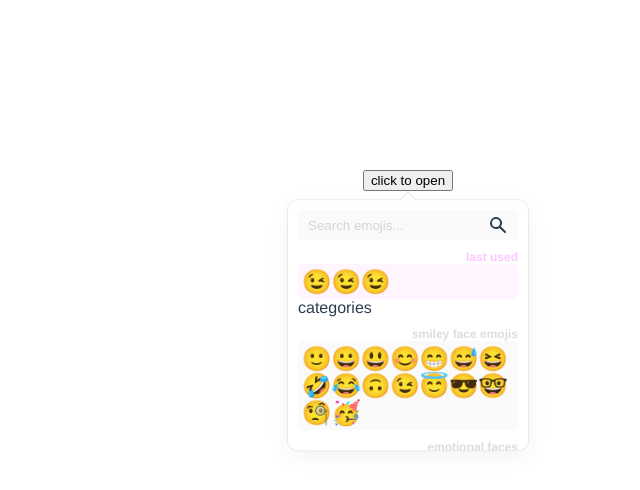
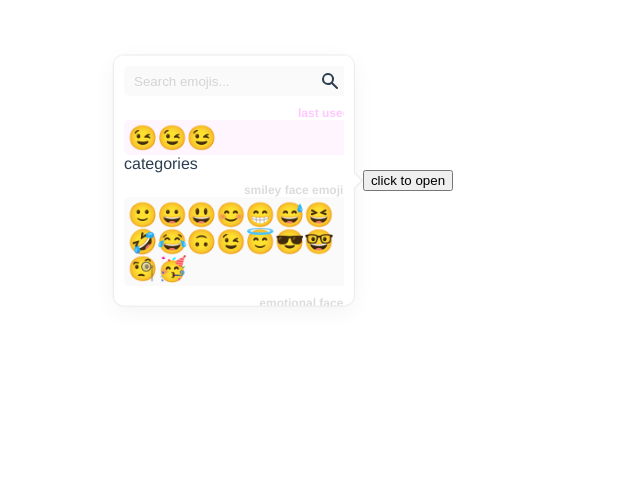
Before and after one commit to davidhavlin/vue-3-emoji-picker, a Vue app: page / in a window 1280 px wide. Shown: the part 228-718 px from the top of the page, without its empty margins (232-872 px from the left). Built offline with nearby package versions, Linux system fonts and the light colour scheme.

Commit message:
work on positioning

```diff
--- a/src/components/EmojiPicker/EmojiPicker.vue
+++ b/src/components/EmojiPicker/EmojiPicker.vue
@@ -13,15 +13,24 @@
           v-on-resize="onResize"
           @mouseenter="hovered = true"
           @mouseleave="hovered = false"
+          @touchstart="hovered = true"
+          @touchend="hovered = false"
         >
           <div
             class="picker-arrow"
+            :class="[ARROW_POSITION[pickerPosition]]"
             :style="{ width: ARROW_SIZE + 'px', height: ARROW_SIZE + 'px' }"
           ></div>
+          <div
+            class="scrollbar-hider"
+            :class="{ 'scrollbar-hider__invisible': hovered }"
+          ></div>
 
+          <div class="wrapper" :style="{ width: width + 'px' }">
             <div
               class="picker-container"
-            :style="{ width: width + 'px', height: height + 'px' }"
+              :style="{ height: height + 'px' }"
+              @click="onClick"
             >
               <header v-if="props.searching">
                 <input
@@ -66,13 +75,14 @@
                   <div
                     v-for="(emoji, desc) in category"
                     :key="desc"
+                    :title="desc"
                     class="emoji"
-                  @click="onClick(emoji)"
                   >
                     {{ emoji }}
                   </div>
                 </div>
               </section>
+            </div>
           </div>
         </main>
       </transition>
@@ -84,8 +94,6 @@
 import { ref, onMounted, onBeforeUnmount, reactive } from "vue";
 import emojis from "./emojis";
 import { vClickOutside, vOnResize } from "./directives";
-
-const ARROW_SIZE = 13;
 
 interface Props {
   placeholder?: string;
@@ -104,11 +112,22 @@ const props = withDefaults(defineProps<Props>(), {
   width: 240,
   height: 250,
   searching: true,
-  position: "bottom",
+  position: "left",
   offset: () => [0, 0],
   showArrow: true, // todo change later
 });
-const emit = defineEmits([]);
+const emit = defineEmits(["selectedEmoji"]);
+
+const ARROW_SIZE = 13;
+const ARROW_OFFSET = props.showArrow ? (Math.sqrt(2) * ARROW_SIZE) / 2 : 0;
+const ARROW_POSITION = {
+  top: "arrow-bottom",
+  bottom: "arrow-top",
+  left: "arrow-right",
+  right: "arrow-left",
+};
+
+const pickerPosition = ref(props.position);
 
 const showContainer = ref(true);
 
@@ -116,9 +135,12 @@ const onClickOutside = () => {
   showContainer.value = false;
 };
 const onResize = () => {
-  console.log("resizee");
+  console.log("resizee"); // check if space
   parentEl = containerRef.value?.parentElement;
   setDimensions(parentEl);
+
+  if (props.position === "left") {
+  }
 };
 
 // function debounce(func, timeout = 300){
@@ -128,11 +150,15 @@ const onResize = () => {
 //     timer = setTimeout(() => { func.apply(this, args); }, timeout);
 //   };
 // }
-const onClick = (emoji: string) => {
-  console.log("", emoji);
+// const onClick = (emoji: string) => {
+const onClick = (e: Event) => {
+  const el = e.target as HTMLElement;
+  if (el.className !== "emoji") return;
+
+  emit("selectedEmoji", el.textContent);
+  showContainer.value = false;
 };
 
-const getDiagonal = (n: number) => Math.sqrt(2) * n;
 const hovered = ref(false);
 const dimensions = reactive({
   top: 0,
@@ -141,21 +167,36 @@ const dimensions = reactive({
 const setDimensions = (el: HTMLElement | null | undefined) => {
   if (!el) return;
   const [offsetX, offsetY] = props.offset;
-  const diagonal = props.showArrow ? getDiagonal(ARROW_SIZE) : 0;
-  console.log("", { diagonal: diagonal / 2 });
-  const {
-    marginLeft,
-    marginTop,
-    width: computedWidth,
-    height: computedHeight,
-  } = window.getComputedStyle(el);
-  const nieco = containerRef.value?.offsetWidth;
-  console.log({ nieco });
+  // const {
+  //   marginLeft,
+  //   marginTop,
+  //   width: computedWidth,
+  //   height: computedHeight,
+  // } = window.getComputedStyle(el);
   const n = props.width / 2 - el.offsetWidth / 2;
-  dimensions.top = el.offsetTop + el.offsetHeight + offsetY + diagonal / 2;
-  dimensions.left = el.offsetLeft - n + offsetX;
+  const positionsY = {
+    top: el.offsetTop - props.height - offsetY - ARROW_OFFSET,
+    bottom: el.offsetTop + el.offsetHeight + offsetY + ARROW_OFFSET,
+    left: el.offsetTop + el.offsetHeight / 2 - props.height / 2 + offsetY,
+    right: el.offsetTop + el.offsetHeight / 2 - props.height / 2 + offsetY,
   };
-const onClickParent = (e: Event) => {
+  const positionsX = {
+    top: el.offsetLeft - n + offsetX,
+    bottom: el.offsetLeft - n + offsetX,
+    left: el.offsetLeft - props.width - ARROW_OFFSET,
+    right: el.offsetLeft + el.offsetWidth + ARROW_OFFSET,
+  };
+  let finalTop;
+  // if (pickerPosition.value === "bottom") {
+  //   finalTop = el.offsetTop + el.offsetHeight + offsetY + ARROW_OFFSET;
+  // } else if (picker)
+
+  // console.log('WTF', { jedno: el.offsetTop + el.offsetHeight + offsetY + ARROW_OFFSET, druhe: positions[]})
+
+  dimensions.top = positionsY[pickerPosition.value];
+  dimensions.left = positionsX[pickerPosition.value];
+};
+const onClickParentElement = (e: Event) => {
   e.stopPropagation();
   showContainer.value = !showContainer.value;
 };
@@ -167,11 +208,11 @@ onMounted(() => {
   parentEl = containerRef.value?.parentElement;
   setDimensions(parentEl);
   console.log("mounted", containerRef.value?.parentElement);
-  parentEl?.addEventListener("click", onClickParent);
+  parentEl?.addEventListener("click", onClickParentElement);
 });
 onBeforeUnmount(() => {
   console.log("unm", parentEl);
-  parentEl?.removeEventListener("click", onClickParent);
+  parentEl?.removeEventListener("click", onClickParentElement);
 });
 </script>
 
@@ -180,26 +221,39 @@ onBeforeUnmount(() => {
   box-sizing: border-box;
 }
 .emoji-picker {
+  box-sizing: border-box;
+
   position: absolute;
   top: 0;
   left: 0;
+  box-shadow: rgba(0, 0, 0, 0.05) 0px 6px 24px 0px,
+    rgba(0, 0, 0, 0.08) 0px 0px 0px 1px;
+  border-radius: 10px;
+
   --background-color: #fff;
   --border-color: #e6e6e6;
+  --border-radius: 10px;
+  --scrollbar-width: 6px;
+}
+.wrapper {
+  border-radius: var(--border-radius);
+  overflow: hidden;
+  padding-right: 2px;
 }
 .picker-container {
   font-family: Avenir, Helvetica, Arial, sans-serif;
   /* -webkit-font-smoothing: antialiased;
   -moz-osx-font-smoothing: grayscale; */
+  position: relative;
   color: #2c3e50;
-  box-sizing: border-box;
   padding: 10px;
-  /* overflow-y: hidden; */
+  padding-right: 2px;
   overflow-y: auto;
   backface-visibility: hidden;
-  border-radius: 10px;
+  /* border-radius: var(--border-radius); */
   background: var(--background-color);
-  box-shadow: rgba(0, 0, 0, 0.05) 0px 6px 24px 0px,
-    rgba(0, 0, 0, 0.08) 0px 0px 0px 1px;
+  /* box-shadow: rgba(0, 0, 0, 0.05) 0px 6px 24px 0px,
+    rgba(0, 0, 0, 0.08) 0px 0px 0px 1px; */
 }
 .picker-container {
   width: 100%;
@@ -207,19 +261,25 @@ onBeforeUnmount(() => {
 /* .emoji-picker__hovered {
   overflow-y: auto;
 } */
-.emoji-picker::-webkit-scrollbar {
-  width: 6px;
+.picker-container::-webkit-scrollbar {
+  width: var(--scrollbar-width);
 }
 
-.emoji-picker::-webkit-scrollbar-track {
+.picker-container::-webkit-scrollbar-track {
   /* box-shadow: inset 0 0 5px grey; */
   /* background-color: #fafafa; */
   /* border-radius: 10px; */
+  margin: 10px 0;
 }
 
-.emoji-picker::-webkit-scrollbar-thumb {
-  background: #2c3e50;
-  border-radius: 10px;
+.picker-container::-webkit-scrollbar-thumb {
+  border-radius: var(--border-radius);
+  transition: opacity 200ms;
+  background-color: #2c3e50;
+  opacity: 0;
+}
+.emoji-picker__hovered .picker-container::-webkit-scrollbar-thumb {
+  opacity: 1;
 }
 
 header {
@@ -236,6 +296,47 @@ header {
   border-left: 1px solid var(--border-color);
   border-top: 1px solid var(--border-color);
 }
+.picker-arrow.arrow-bottom {
+  top: unset;
+  border: none;
+  bottom: 0;
+  transform: translate(-50%, 50%) rotate(45deg);
+  border-right: 1px solid var(--border-color);
+  border-bottom: 1px solid var(--border-color);
+}
+.picker-arrow.arrow-left {
+  top: 50%;
+  left: 0;
+  border: none;
+  transform: translate(-50%, -50%) rotate(45deg);
+  border-left: 1px solid var(--border-color);
+  border-bottom: 1px solid var(--border-color);
+}
+.picker-arrow.arrow-right {
+  top: 50%;
+  left: unset;
+  right: 0;
+  border: none;
+  transform: translate(50%, -50%) rotate(45deg);
+  border-right: 1px solid var(--border-color);
+  border-top: 1px solid var(--border-color);
+}
+.scrollbar-hider {
+  position: absolute;
+  height: 100%;
+  width: 10px;
+  background-color: var(--background-color);
+  right: 0;
+  z-index: 10;
+  border-bottom-right-radius: var(--border-radius);
+  border-top-right-radius: var(--border-radius);
+  pointer-events: none;
+  transition: opacity 180ms;
+}
+.scrollbar-hider__invisible {
+  opacity: 0;
+}
+
 .picker-input {
   width: 100%;
   background-color: #fafafa;
@@ -264,6 +365,9 @@ header {
 
 .section-category {
   /* margin-top: 15px; */
+}
+section {
+  position: relative;
 }
 .emoji-container {
   display: flex;
```
Lines whose indentation alone changed are shown as unchanged.
